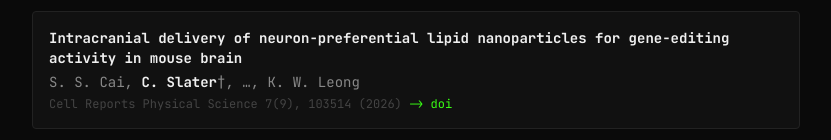
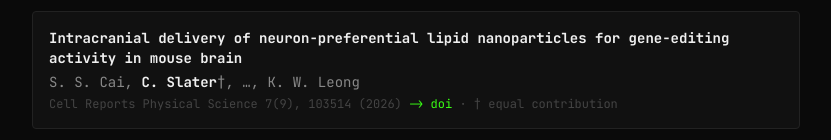
Before and after one commit to codyslater/codyslater.github.io, a Next.js app: page /cv in a window 1280 px wide. Shown: the part 3149-3289 px from the top of the page, without its empty margins (224-1055 px from the left). Built offline with nearby package versions, Linux system fonts and the light colour scheme.

Commit message:
cv page: explain the dagger on the papers that use it, as the PDF does

```diff
--- a/src/app/cv/page.tsx
+++ b/src/app/cv/page.tsx
@@ -61,6 +61,7 @@
                 </a>
               </>
             )}
+            {entry.authors.some((a) => a.includes("†")) && " · † equal contribution"}
           </Meta>
         </>
       );
```
